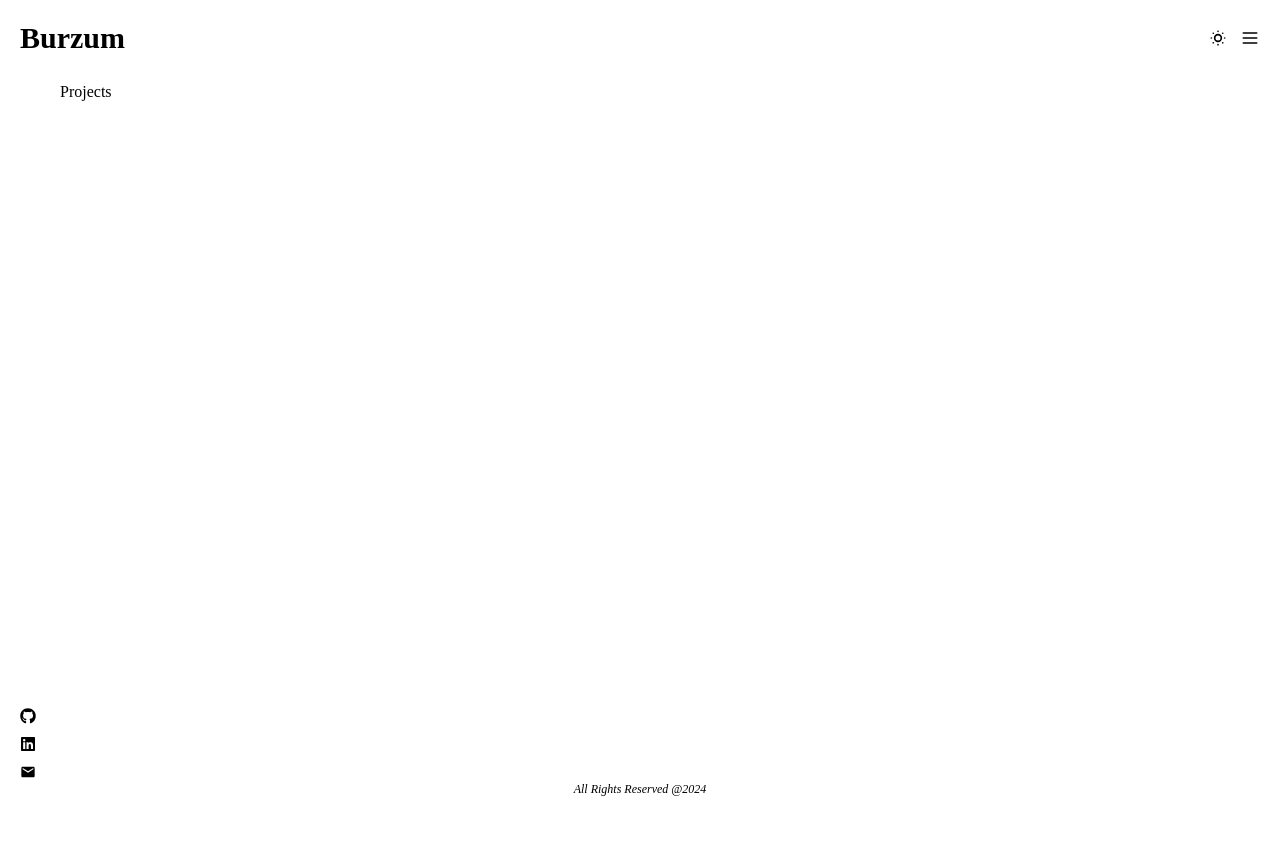
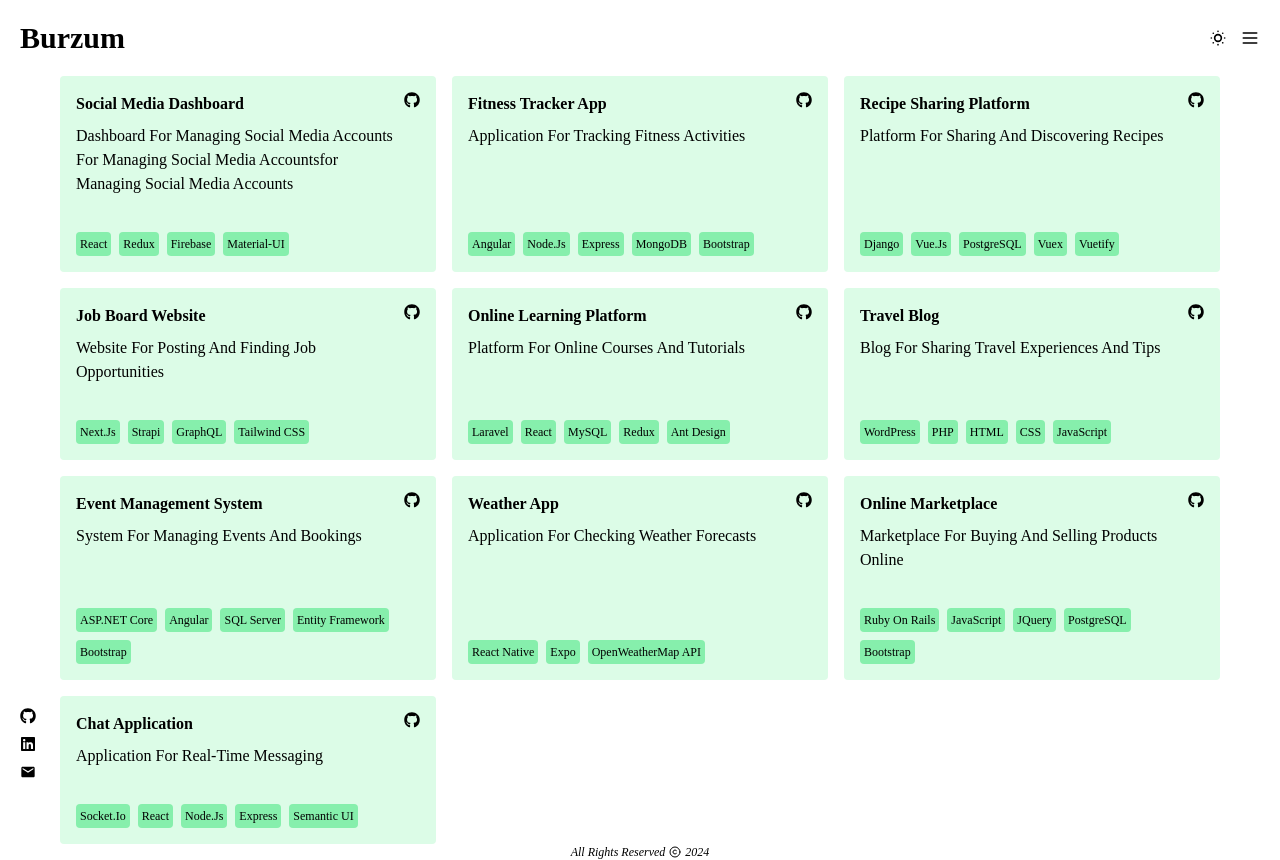
Before and after one commit to yemery/my-portfolio, a React (Vite) app: page /projects in a window 1280 px wide. Before the commit the page ends 800 px from the top, so only its background shows below. Built offline with nearby package versions, Linux system fonts and the light colour scheme.

Commit message:
Added project page with cards

```diff
--- a/src/App.jsx
+++ b/src/App.jsx
@@ -25,6 +25,7 @@ function App() {
           path: '/about',
           element: <About />
         },
+
         {
           path: '/projects',
           element: <Projects />
--- a/src/assets/data/sitedata.js
+++ b/src/assets/data/sitedata.js
@@ -4,14 +4,13 @@ const navbarItems = [
     {id:1, to: '/About', label: 'About' },
     {id:3, to: '/Resume', label: 'Resume' },
     {id:2, to: '/Projects', label: 'Projects' },
-    {id:4, to: '/Contact', label: 'Contact' },
   ];
 
   const projects = [
     {
       id: 1,
       title: "Social Media Dashboard",
-      subtitle: "Dashboard for managing social media accounts",
+      subtitle: "Dashboard for managing social media accounts  for managing social media accountsfor managing social media accounts",
       githubLink: "https://github.com/yourusername/social-media-dashboard",
       toolsUsed: ["React", "Redux", "Firebase", "Material-UI"]
     },
--- a/src/components/Footer.jsx
+++ b/src/components/Footer.jsx
@@ -1,8 +1,9 @@
-
+import { LuCopyright } from "react-icons/lu";
 const Footer = () => {
   return (
-    <div className="text-center z-10">
-        <i className="text-xs">all rights reserved @2024</i>
+    <div className="flex w-full justify-center z-10 ">
+
+        <i className="flex items-center gap-1 text-xs"> all rights reserved <LuCopyright  />2024</i>
     </div>
   )
 }
--- /dev/null
+++ b/src/components/ProjectCard.jsx
@@ -0,0 +1,31 @@
+import { FaGithub } from "react-icons/fa";
+import { Link } from "react-router-dom";
+
+const ProjectCard = ({ title, subtitle, githubLink, toolsUsed }) => {
+  return (
+    <div
+      className="flex bg-green-100  p-4 rounded
+    	"
+    >
+      <div className=" flex flex-grow flex-col gap-y-2 ">
+        <p className="font-semibold">{title}</p>
+        <p className="flex flex-grow">{subtitle}</p>
+        <div className="flex gap-2 flex-wrap mt-7">
+          {toolsUsed.map((e) => (
+            <>
+              <div className="text-xs p-1 bg-green-300 rounded">{e}</div>
+            </>
+          ))}
+        </div>
+      </div>
+      <div className="text-right rounded">
+        <Link to={githubLink}>
+          {" "}
+          <FaGithub />{" "}
+        </Link>
+      </div>
+    </div>
+  );
+};
+
+export default ProjectCard;
--- a/src/pages/About.jsx
+++ b/src/pages/About.jsx
@@ -3,10 +3,13 @@ const About = () => {
     <div className="flex flex-col gap-y-3 items-center justify-center  h-full w-full">
       <span className="max-w-[900px] ">
         {" "}
-        In the summer of 2021, after <span className="font-semibold">obtaining a high school degree in science
-        and mathematics</span>, I found myself at a crossroads, unsure of my next
-        steps. A close person who inspired me and introduced me to the world of
-        programming languages and crafting digital solutions.
+        In the summer of 2021, after{" "}
+        <span className="font-semibold">
+          obtaining a high school degree in science and mathematics
+        </span>
+        , I found myself at a crossroads, unsure of my next steps. A close
+        person who inspired me and introduced me to the world of programming
+        languages and crafting digital solutions.
       </span>
 
       <span className="max-w-[900px] ">
@@ -18,33 +21,54 @@ const About = () => {
 
       <span className="max-w-[900px] ">
         Realizing I wanted to dive deeper, I seized an opportunity to enroll at
-        the <span className="font-semibold">Institut Spécialisé de Technologie Appliquée NTIC Rabat</span> in October
-        2021 as a <span className="font-semibold"> specialized technician in full-stack web development</span>. Over two
-        years, I created websites, scripts, and bots. Before graduating, in my
-        last year, I interned at Company <span className="font-semibold">Al omrane rabat</span>.
+        the{" "}
+        <span className="font-semibold">
+          Institut Spécialisé de Technologie Appliquée NTIC Rabat
+        </span>{" "}
+        in October 2021 as a{" "}
+        <span className="font-semibold">
+          {" "}
+          specialized technician in full-stack web development
+        </span>
+        . Over two years, I created websites, scripts, and bots. Before
+        graduating, in my last year, I interned at Company{" "}
+        <span className="font-semibold">Al omrane rabat</span>.
       </span>
 
       <span className="max-w-[900px] ">
         {" "}
-        During the <span className="font-semibold">internship as a web developer</span>, I led the development of a <span className="font-semibold">web
-        app to streamline material management</span>. I improved user roles, focusing
-        on admin tasks such as order handling, stock management, data
-        visualization, and more. Agency directors and employees benefited from
-        enhanced workflows, including order validation and product monitoring.
-        My role also involved <span className="font-semibold">cleaning data</span> and <span className="font-semibold">filling database </span> tables using
+        During the{" "}
+        <span className="font-semibold">internship as a web developer</span>, I
+        led the development of a{" "}
+        <span className="font-semibold">
+          web app to streamline material management
+        </span>
+        . I improved user roles, focusing on admin tasks such as order handling,
+        stock management, data visualization, and more. Agency directors and
+        employees benefited from enhanced workflows, including order validation
+        and product monitoring. My role also involved{" "}
+        <span className="font-semibold">cleaning data</span> and{" "}
+        <span className="font-semibold">filling database </span> tables using
         <span className="font-semibold"> pandas scripts and Selenium</span>.
       </span>
 
       <span className="max-w-[900px] ">
-        After graduating in July 2023, I enrolled in the <span className="font-semibold">École Marocaine des
-        Sciences de l&apos;Ingénieur in Rabat</span> in October 2023, starting a new
-        chapter as a <span className="font-semibold"> software engineering student</span>.
+        After graduating in July 2023, I enrolled in the{" "}
+        <span className="font-semibold">
+          École Marocaine des Sciences de l&apos;Ingénieur in Rabat
+        </span>{" "}
+        in October 2023, starting a new chapter as a{" "}
+        <span className="font-semibold"> software engineering student</span>.
       </span>
 
       <span className="max-w-[900px] ">
         If you have an exciting opportunity that aligns with my skills and
         enthusiasm, I&apos;m all ears and eager to embark on new challenges.
-        Feel free to reach out <span className="font-semibold">here</span>.
+        Feel free to reach out{" "}
+        <span className="font-semibold underline">
+          <a href="mailto:meryemajmani33@gmail.com">here</a>
+        </span>
+        .
       </span>
     </div>
   );
--- a/src/pages/Projects.jsx
+++ b/src/pages/Projects.jsx
@@ -1,7 +1,13 @@
-
+import ProjectCard from "../components/ProjectCard"
+import { projects } from "../assets/data/sitedata"
 const Projects = () => {
   return (
-    <div>Projects</div>
+    <div className="grid grid-cols-1 md:grid-cols-3 w-full h-full gap-4 ">
+    {projects.map((e) => (
+      <ProjectCard key={e.id} {...e} />
+    ))}
+  </div>
+
   )
 }
 
--- a/tailwind.config.js
+++ b/tailwind.config.js
@@ -6,7 +6,11 @@ export default {
     "./src/**/*.{js,ts,jsx,tsx}",
   ],
   theme: {
-    extend: {},
+    extend: {
+      colors: {
+        primary: {"50":"#eff6ff","100":"#dbeafe","200":"#bfdbfe","300":"#93c5fd","400":"#60a5fa","500":"#3b82f6","600":"#2563eb","700":"#1d4ed8","800":"#1e40af","900":"#1e3a8a","950":"#172554"}
+      }
+    },
   },
   plugins: [],
 }
```
Also changed, not shown: src/pages/Contact.jsx (deleted).
